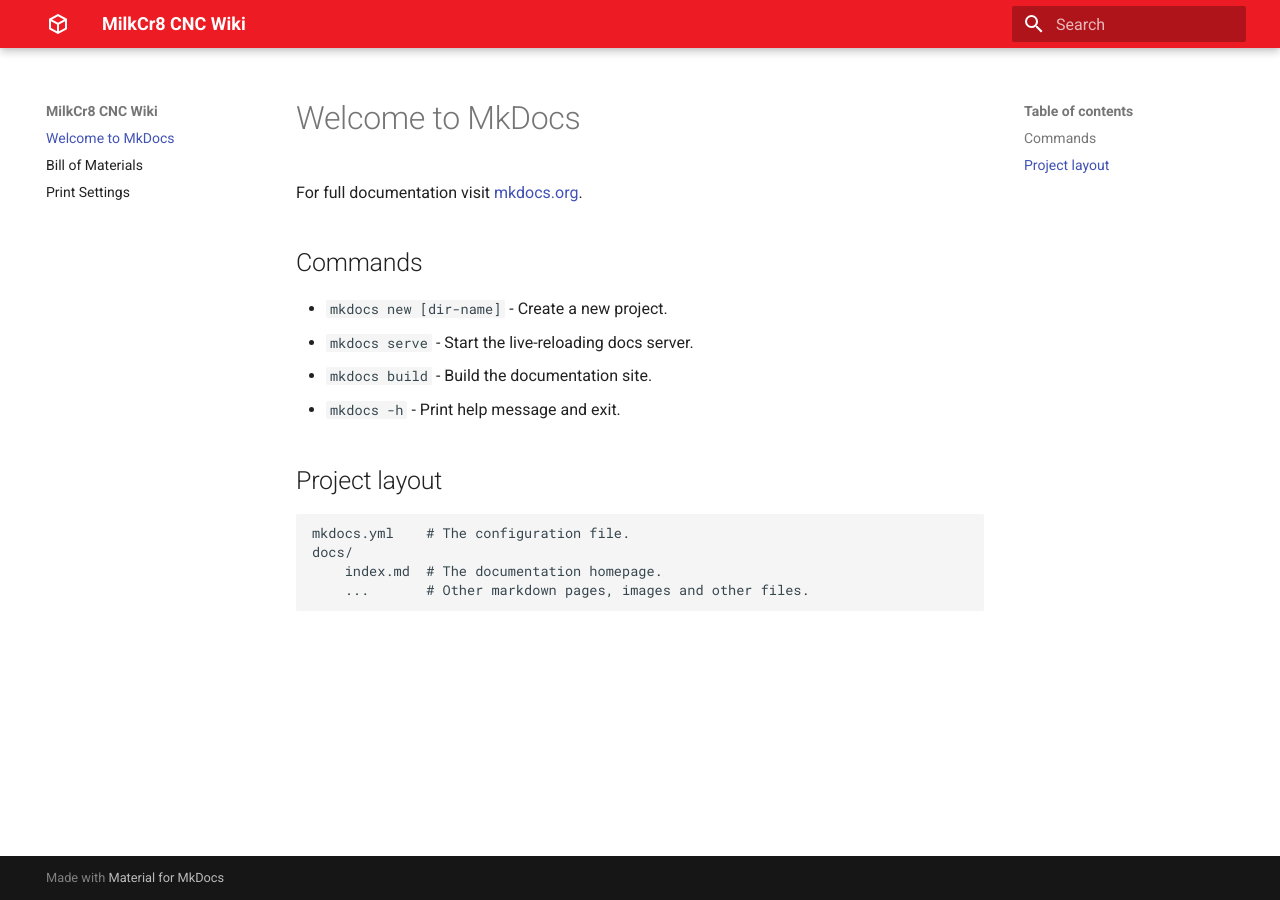
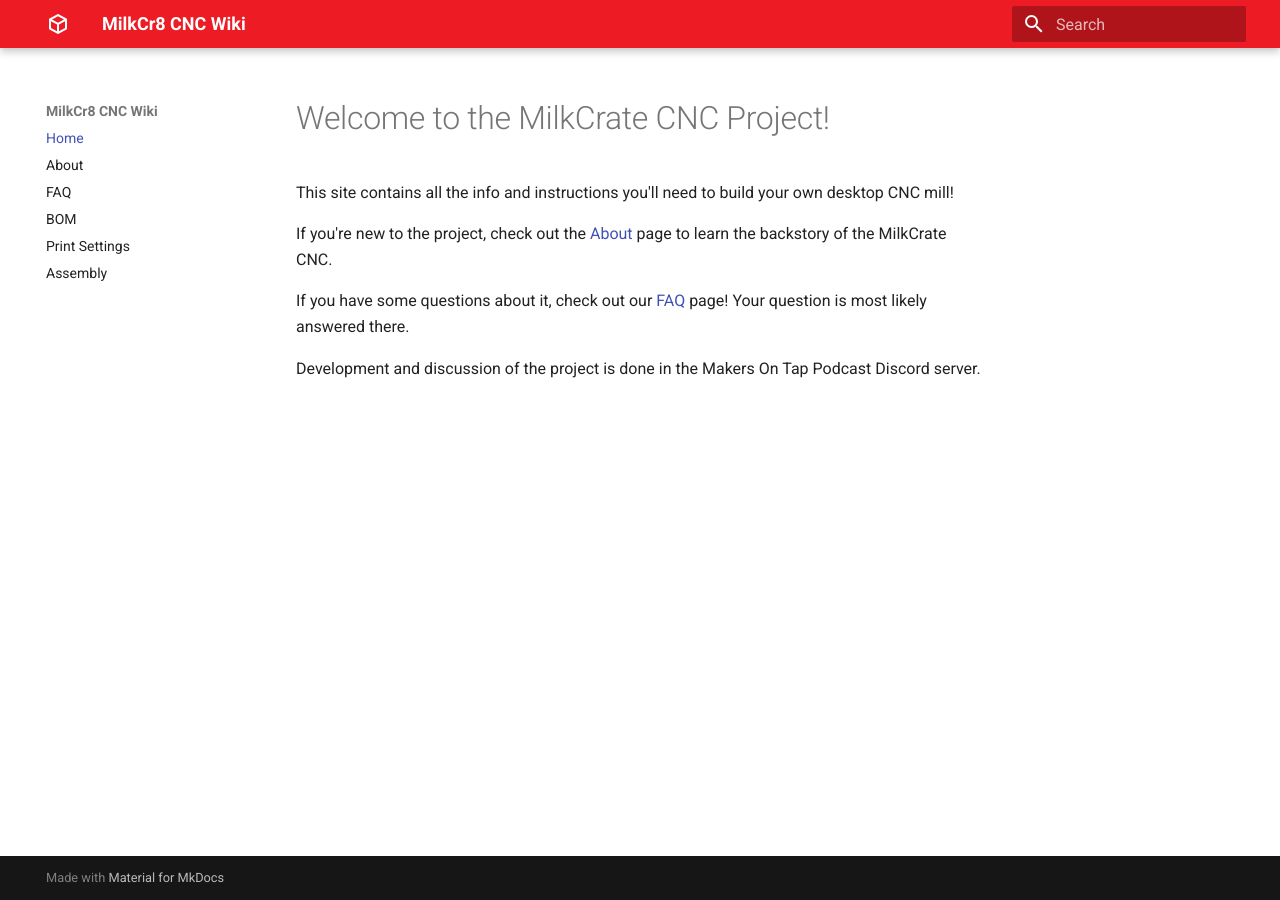
Before and after one commit to Makers-On-Tap/milkcr8-cnc, an MkDocs documentation site: the page built from docs/index.md, in a window 1280 px wide. Built offline with MkDocs 1.6.1 and Material for MkDocs 9.7.7, drawn with Linux system fonts in a browser that asks for light colours.

Commit message:
add more pages

```diff
--- a/docs/index.md
+++ b/docs/index.md
@@ -1,17 +1,9 @@
-# Welcome to MkDocs
+# Welcome to the MilkCrate CNC Project!
 
-For full documentation visit [mkdocs.org](https://www.mkdocs.org).
+This site contains all the info and instructions you'll need to build your own desktop CNC mill!
 
-## Commands
+If you're new to the project, check out the [About](about.md) page to learn the backstory of the MilkCrate CNC.
 
-* `mkdocs new [dir-name]` - Create a new project.
-* `mkdocs serve` - Start the live-reloading docs server.
-* `mkdocs build` - Build the documentation site.
-* `mkdocs -h` - Print help message and exit.
+If you have some questions about it, check out our [FAQ](faq.md) page! Your question is most likely answered there.
 
-## Project layout
-
-    mkdocs.yml    # The configuration file.
-    docs/
-        index.md  # The documentation homepage.
-        ...       # Other markdown pages, images and other files.
+Development and discussion of the project is done in the Makers On Tap Podcast Discord server.
--- a/mkdocs.yml
+++ b/mkdocs.yml
@@ -7,3 +7,10 @@ theme:
     logo: material/cube-outline
 extra_css:
   - stylesheets/extra.css
+nav:
+    - Home: 'index.md'
+    - About: 'about.md'
+    - FAQ: 'faq.md'
+    - BOM: 'bom.md'
+    - Print Settings: 'printing.md'
+    - Assembly: 'assembly.md'
```
Also changed, not shown: docs/about.md (added, +1 -0 lines), docs/assembly.md (added, +1 -0 lines), docs/bom.md (+0 -1 lines), docs/faq.md (added, +4 -0 lines), docs/printing.md (renamed from docs/printing-prefs.md).
